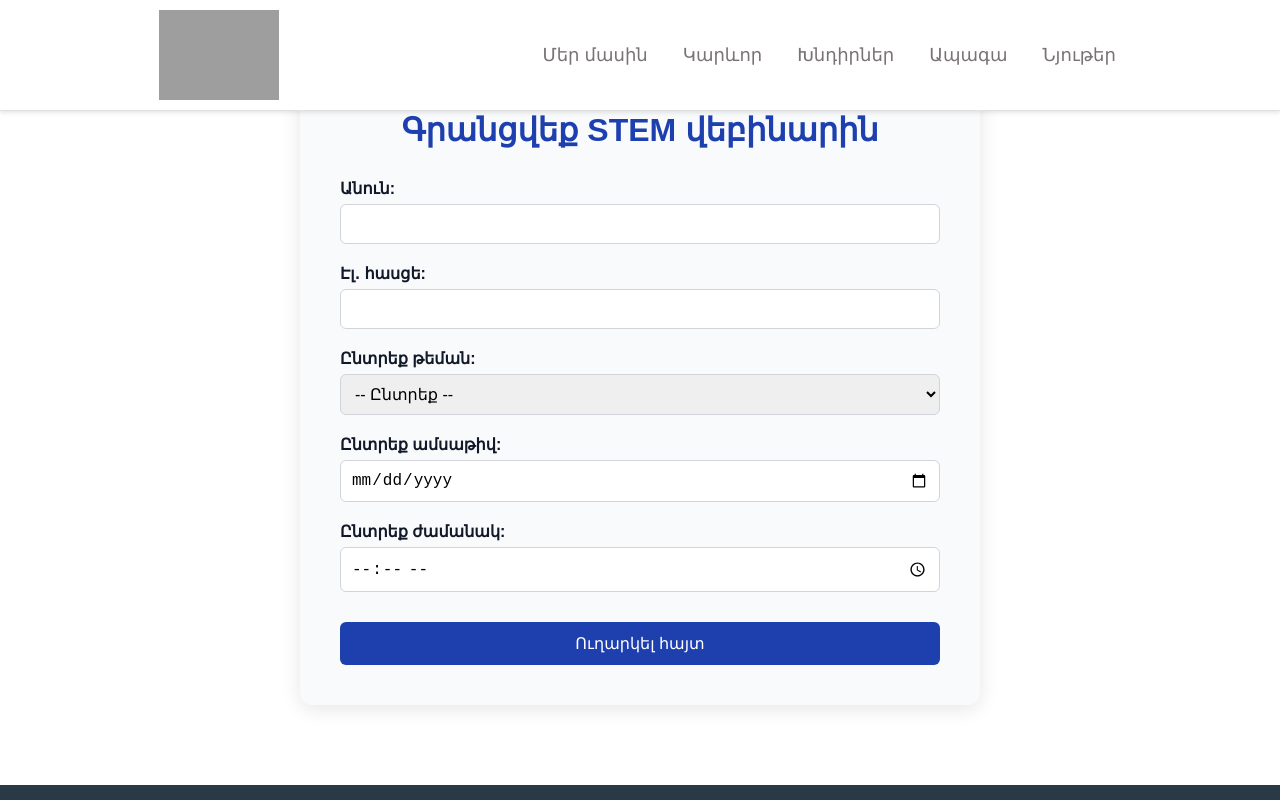
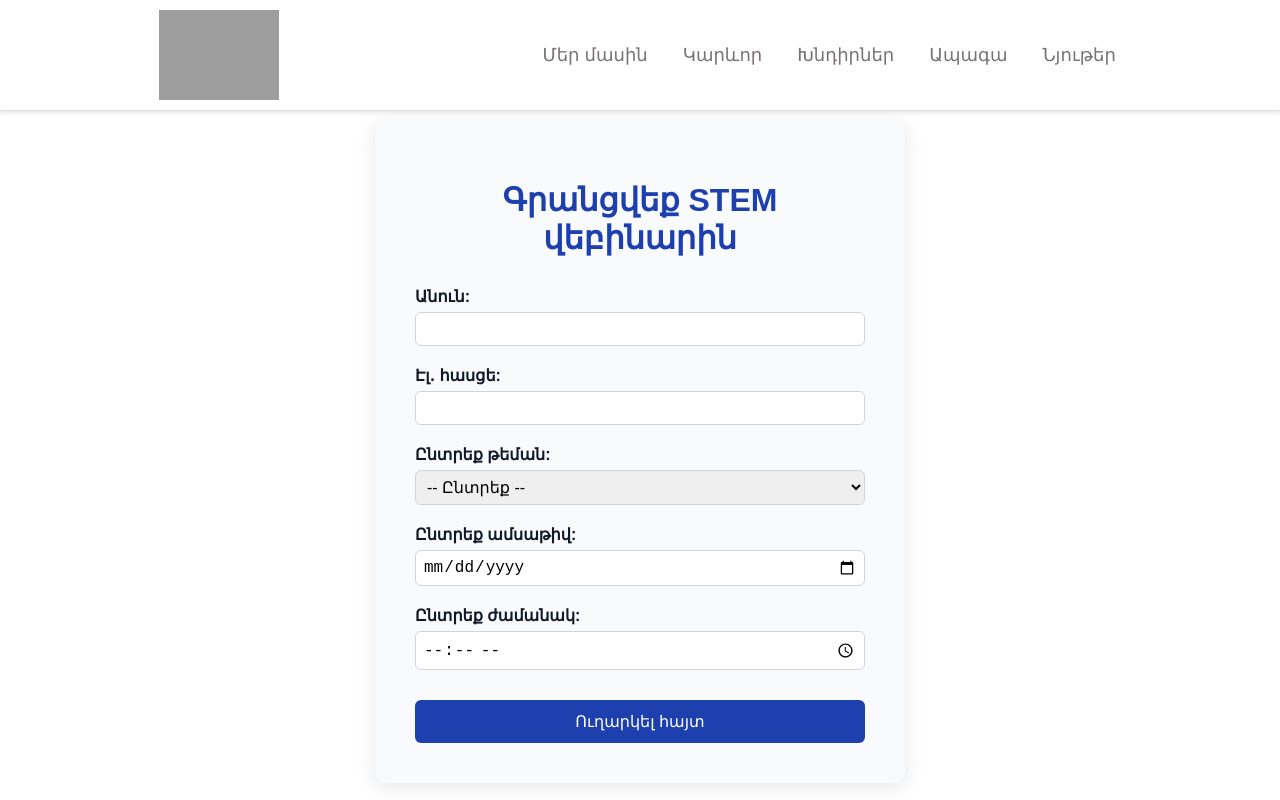
Before and after one commit to khachikzahalyan/STEM-WEB, a React (Create React App) app: page /booking in a window 1280 px wide. Shown: the top 800 px of the page. Built offline with nearby package versions, Linux system fonts and the light colour scheme; grey boxes are pictures that could not be loaded.

Commit message:
Booking page

```diff
--- a/src/pages/Booking/Book.css
+++ b/src/pages/Booking/Book.css
@@ -1,6 +1,6 @@
 .booking-container {
-  max-width: 600px;
-  margin: 50px auto;
+  max-width: 450px;
+  margin: 120px auto;
   background-color: #f8fafc;
   padding: 40px;
   border-radius: 12px;
@@ -31,7 +31,7 @@
 .booking-form input,
 .booking-form select {
   width: 100%;
-  padding: 10px;
+  padding: 7px;
   margin-top: 6px;
   border: 1px solid #d1d5db;
   border-radius: 6px;
--- a/src/pages/Booking/Book.js
+++ b/src/pages/Booking/Book.js
@@ -28,8 +28,7 @@ const Booking = () => {
   const handleSubmit = (e) => {
     e.preventDefault();
 
-    toast.success(`Շնորհակալություն, ${formData.name}։
-Դուք գրանցվել եք "${formData.subject}" սեսիային՝ ${formData.date}՝ ${formData.time}-ին։`, {
+    toast.success(`Շնորհակալություն, ${formData.name}։ Դուք գրանցվել եք "${formData.subject}" սեսիային՝ ${formData.date}՝ ${formData.time}-ին։`, {
       position: 'top-right',
       autoClose: 5000,
       hideProgressBar: false,
```
